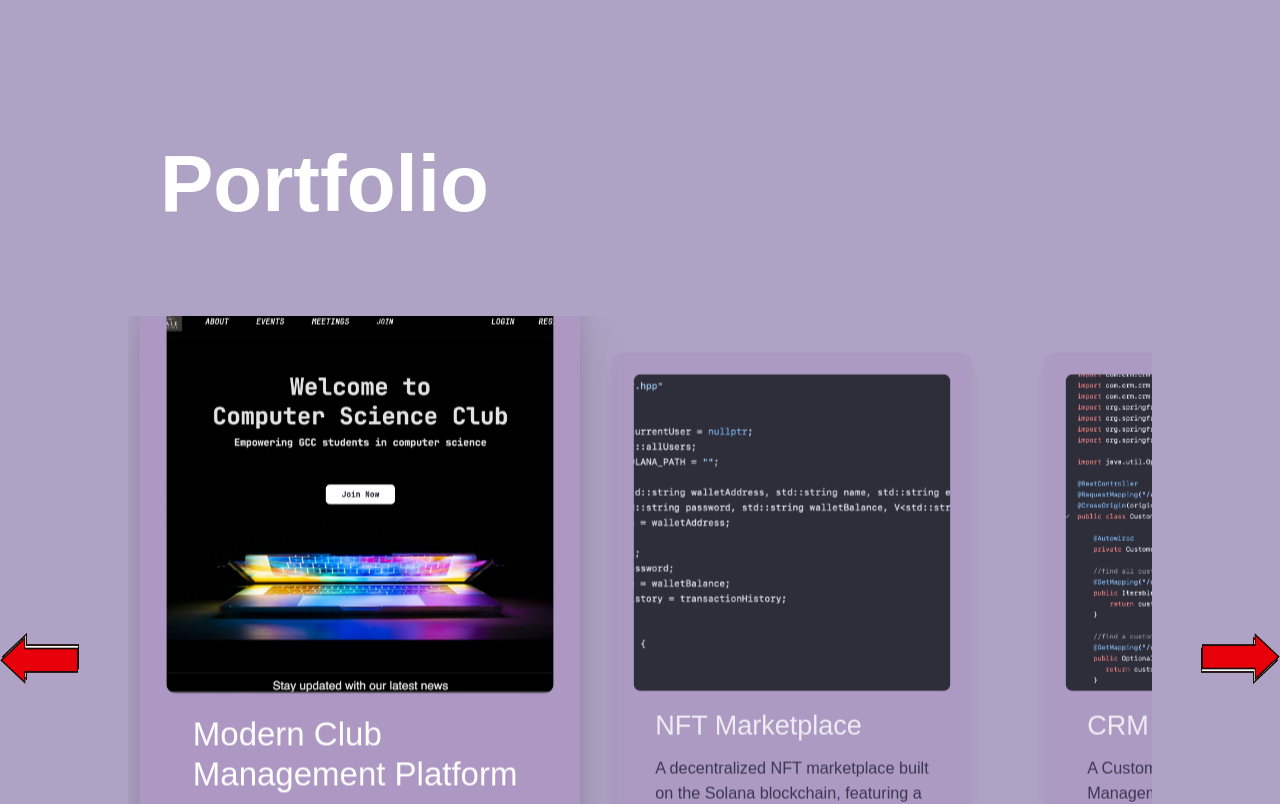
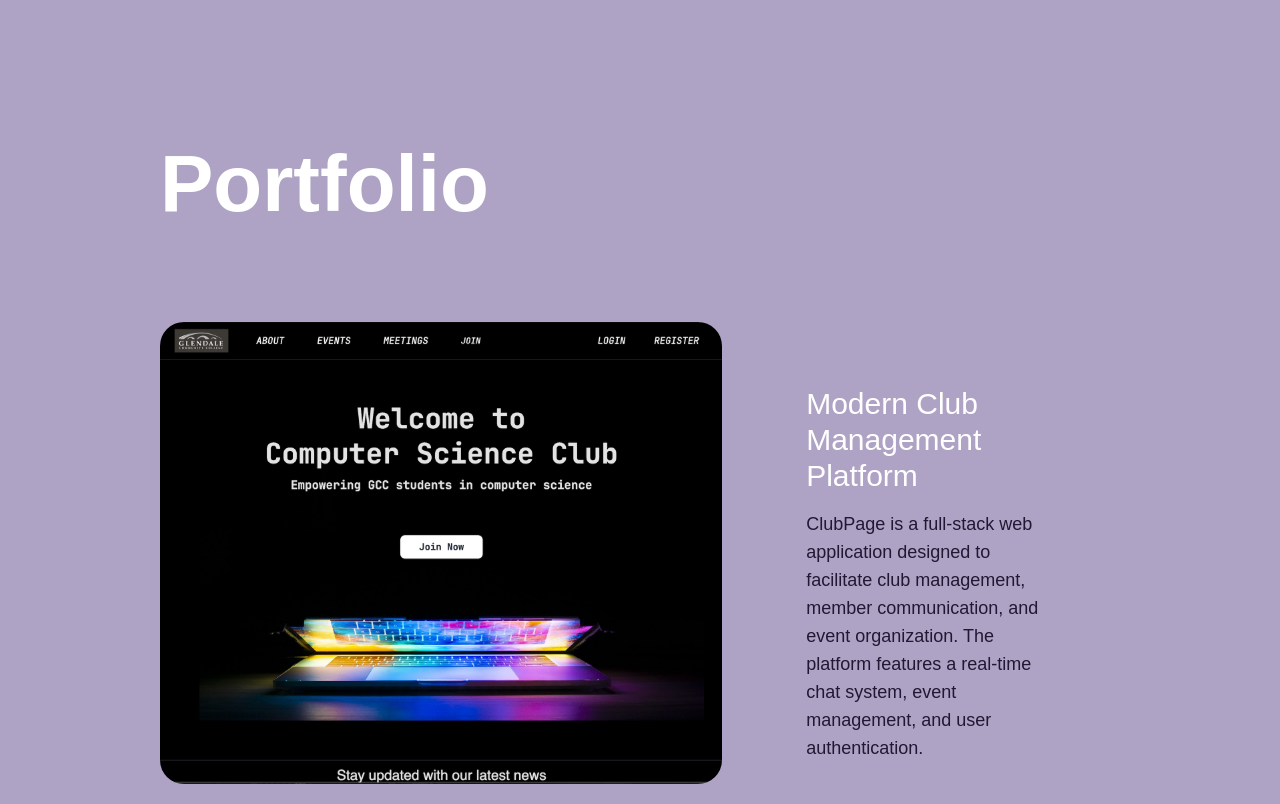
Before and after one commit to prostodiva/kattsyna, a React (Vite) app in the folder frontend/: page /home in a window 1280 px wide. Shown: the part 500-1304 px from the top of the page. Built offline with nearby package versions, Linux system fonts and the light colour scheme.

Commit message:
switched portfolio to a simple version

```diff
--- a/frontend/src/components/Portfolio.jsx
+++ b/frontend/src/components/Portfolio.jsx
@@ -6,11 +6,13 @@ import "../../index.css";
 import { portfolio } from "../data/index";
 import { SectionWrapper } from '../hook';
 import { styles } from "../styles/index";
-import { LeftButton, RightButton } from "./carasoulButton";
 
-const CARD_WIDTH = 400; // px
-
-const ProjectCard = ({ index, name, description, image }) => {
+const ProjectCard = ({
+                         index,
+                         name,
+                         description,
+                         image,
+                     }) => {
     const controls = useAnimation();
     const { ref, inView } = useInView({
         threshold: 0.1,
@@ -22,27 +24,29 @@ const ProjectCard = ({ index, name, description, image }) => {
         }
     }, [controls, inView]);
 
+    const isEven = index % 2 === 0;
+
+
+
     return (
         <motion.div
             ref={ref}
             animate={controls}
             initial="hidden"
             variants={fadeIn("up", "spring", 0, 0.75)}
-            className="flex-shrink-0 w-full md:w-[400px] h-full flex flex-col gap-5 bg-tertiary/50 backdrop-blur-sm rounded-xl p-6 shadow-lg hover:shadow-xl transition-shadow duration-300"
+            className={`w-full mt-[-2px] flex flex-col md:flex-row ${isEven ? "md:flex-row" : "md:flex-row-reverse"} gap-5`}
         >
-            <div className='relative w-full flex justify-center items-center group'>
-                <div className='w-full aspect-square flex items-center justify-center overflow-hidden rounded-lg'>
+            <div className='relative w-full md:w-3/5'>
                 <img
                     src={image}
                     alt='project_image'
-                        className='w-full h-full object-cover transition-transform duration-300 group-hover:scale-110'
+                    className='w-full h-auto object-cover md:rounded-3xl'
                 />
             </div>
-            </div>
 
-            <div className='w-full px-6 flex flex-col justify-center'>
-                <h3 className='text-white font-medium text-md sm:text-lg md:text-xl lg:text-2xl xl:text-3xl 2xl:text-4xl leading-tight mb-4'>{name}</h3>
-                <p className='text-secondary text-sm sm:text-xs md:text-sm lg:text-md xl:text-lg 2xl:text-xl leading-relaxed'>{description}</p>
+            <div className={`w-full md:w-2/5 px-6 md:p-16 flex flex-col justify-center ${isEven ? "text-left md:text-left" : "text-left md:text-right"}`}>
+                <h3 className='text-white font-medium text-md sm:text-lg md:text-xl lg:text-2xl xl:text-3xl 2xl:text-4xl lg:text-5xl leading-tight'>{name}</h3>
+                <p className='mt-4 text-secondary text-sm sm:text-xs md:text-sm lg:text-md xl:text-lg 2xl:text-xl'>{description}</p>
             </div>
         </motion.div>
     );
@@ -52,20 +56,6 @@ const Portfolio = () => {
     const [current, setCurrent] = useState(0);
     const cardRefs = useRef([]);
     const [hasInteracted, setHasInteracted] = useState(false);
-
-    const moveLeft = () => {
-        setCurrent((prev) => {
-            setHasInteracted(true);
-            return prev > 0 ? prev - 1 : portfolio.length - 1;
-        });
-    };
-
-    const moveRight = () => {
-        setCurrent((prev) => {
-            setHasInteracted(true);
-            return prev < portfolio.length - 1 ? prev + 1 : 0;
-        });
-    };
 
     useEffect(() => {
         if (hasInteracted) {
@@ -78,37 +68,18 @@ const Portfolio = () => {
     }, [current, hasInteracted]);
 
     return (
-        <div className="relative">
-            <div className='text-center md:text-left md:px-20 lg:px-40 mb-8'>
+        <div className='text-center md:text-left md:px-20 lg:px-40'>
             <motion.div variants={textVariant()}>
                 <h2 className={`${styles.sectionText}`}>Portfolio</h2>
             </motion.div>
-            </div>
-            <div className="relative flex justify-center items-center pt-10">
-                <div className="overflow-x-auto flex max-w-5xl px-8 gap-8 snap-x snap-mandatory scrollbar-hide">
+
+            <div className='mt-10 md:mt-20 flex flex-col gap-10 md:gap-20'>
                 {portfolio.map((project, index) => (
-                        <div
-                            key={index}
-                            ref={el => cardRefs.current[index] = el}
-                            className={`
-                                snap-center flex-shrink-0 transition-transform duration-300
-                                ${index === current ? 'scale-110 z-20 shadow-2xl' : 'scale-90 z-10 opacity-80'}
-                            `}
-                            style={{ width: CARD_WIDTH }}
-                        >
-                            <ProjectCard index={index} {...project} />
-                        </div>
+                    <ProjectCard key={`project-${index}`} index={index} {...project} />
                 ))}
-                </div>
-                <div className="absolute left-0 top-1/2 -translate-y-1/2 z-30">
-                    <LeftButton onClick={moveLeft} />
-                </div>
-                <div className="absolute right-0 top-1/2 -translate-y-1/2 z-30">
-                    <RightButton onClick={moveRight} />
-                </div>
             </div>
         </div>
     );
 };
 
-export default SectionWrapper(Portfolio, 'portfolio');
+export default SectionWrapper(Portfolio, "portfolio");
```
Lines whose indentation alone changed are shown as unchanged.
